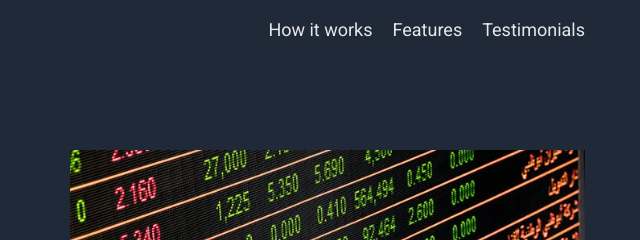
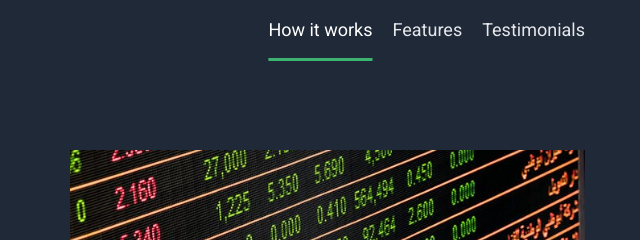
Before and after one commit to syarshadali/landing-page, a plain HTML site: page index.html in a window 1280 px wide. In both pictures the pointer is over the link "How it works". Shown: the top 240 px of the page, 610-1250 px from the left. Drawn offline with Linux system fonts and the light colour scheme.

Commit message:
Add styles to style.css

```diff
--- a/styles/style.css
+++ b/styles/style.css
@@ -40,6 +40,14 @@ ul {
 
 ul a {
     text-decoration: none;
+}
+
+ul a:hover {
+    color: #fff;
+    text-decoration: underline;
+    text-decoration-color: #3cb371;
+    text-decoration-thickness: 0.3rem;
+    text-underline-offset: 2.2rem;
 }
 
 .logo a {
```
